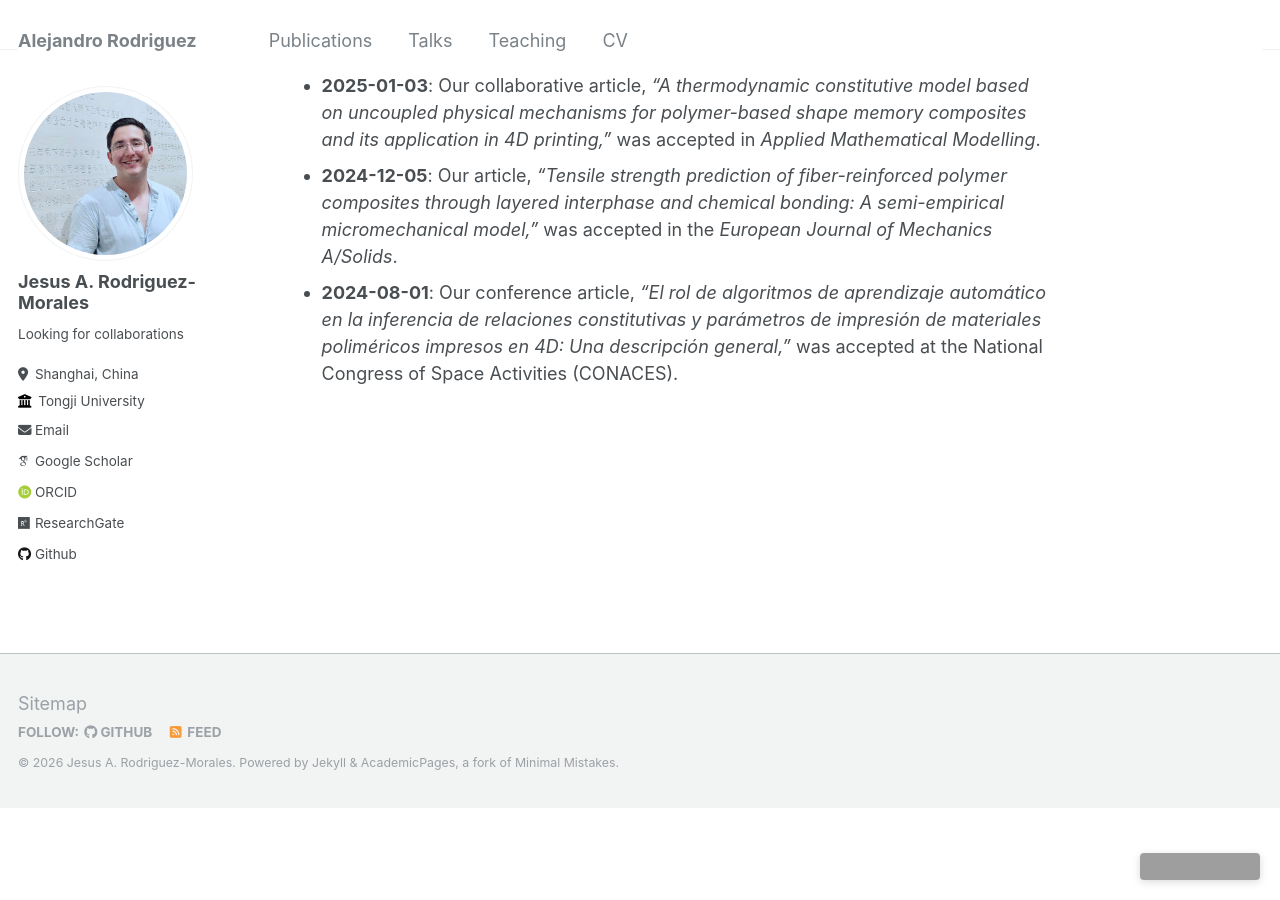
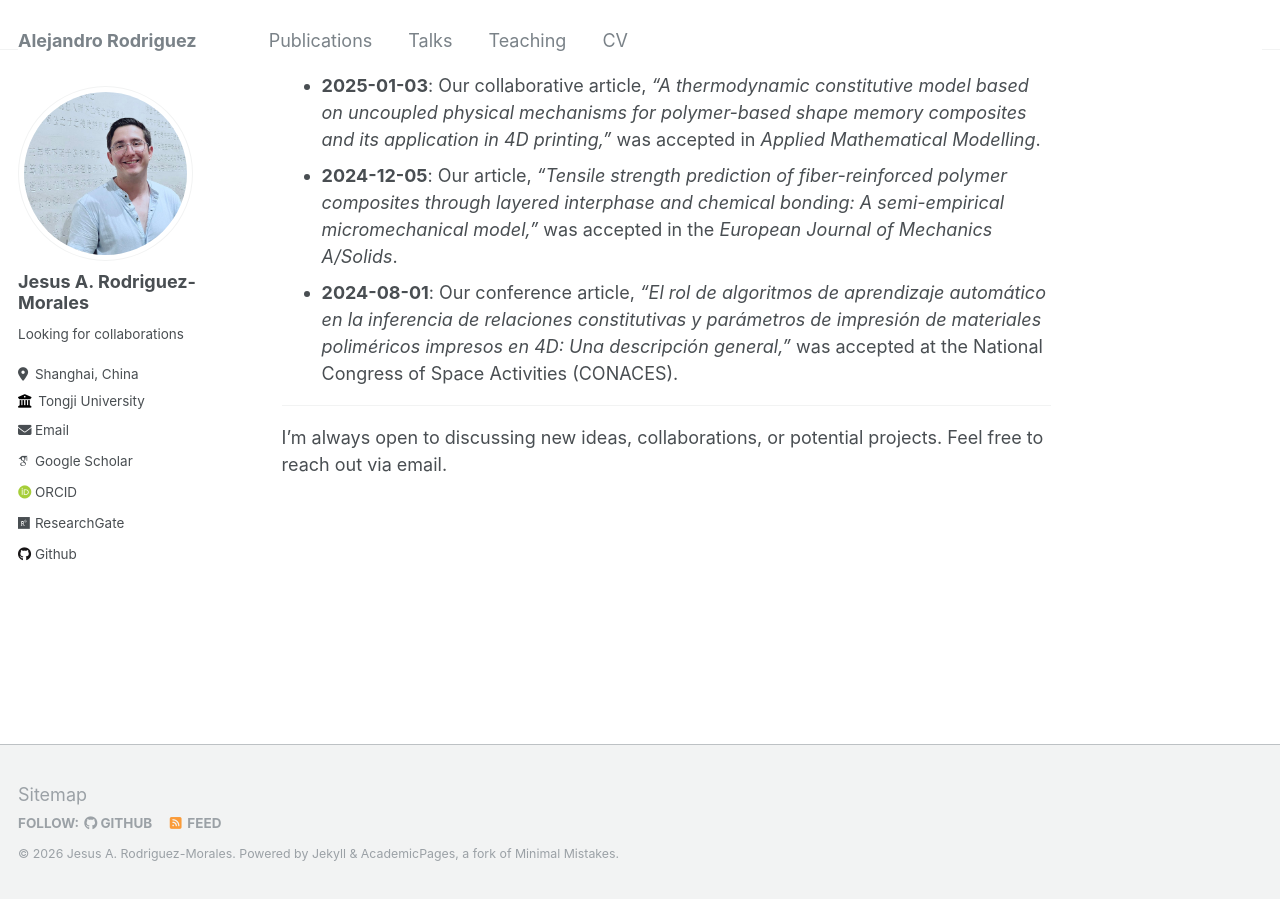
Before and after one commit to alex-rodriguez-m/alex-rodriguez-m.github.io, a Jekyll site: the page built from _pages/about.md, in a window 1280 px wide and 900 px high, scrolled down 805 px. Built offline with Jekyll 4.4.1, drawn with Linux system fonts in a browser that asks for light colours; some web fonts are replaced; grey boxes are pictures that could not be loaded.

Commit message:
Update about.md

```diff
--- a/_pages/about.md
+++ b/_pages/about.md
@@ -24,6 +24,10 @@ My work has been funded by the China Scholarship Council (CSC) and the Shanghai
 - **2024-12-05**: Our article, *"Tensile strength prediction of fiber-reinforced polymer composites through layered interphase and chemical bonding: A semi-empirical micromechanical model,"* was accepted in the *European Journal of Mechanics A/Solids*.
 - **2024-08-01**: Our conference article, *"El rol de algoritmos de aprendizaje automático en la inferencia de relaciones constitutivas y parámetros de impresión de materiales poliméricos impresos en 4D: Una descripción general,"* was accepted at the National Congress of Space Activities (CONACES).
 
+
+---
+I’m always open to discussing new ideas, collaborations, or potential projects. Feel free to reach out via email.
+
 <a href="https://api.accredible.com/v1/frontend/credential_website_embed_image/badge/176699926" target="_blank" rel="noopener noreferrer" style="position: fixed; bottom: 20px; right: 20px; z-index: 9999; display: inline-block; border: none; background: none; padding: 0; margin: 0;">
   <img src="https://api.accredible.com/v1/frontend/credential_website_embed_image/badge/176699926" alt="Credential Badge" style="width: 120px; height: auto; display: block; border: none; box-shadow: 0 2px 8px rgba(0,0,0,0.15); border-radius: 4px;">
 </a>
```
